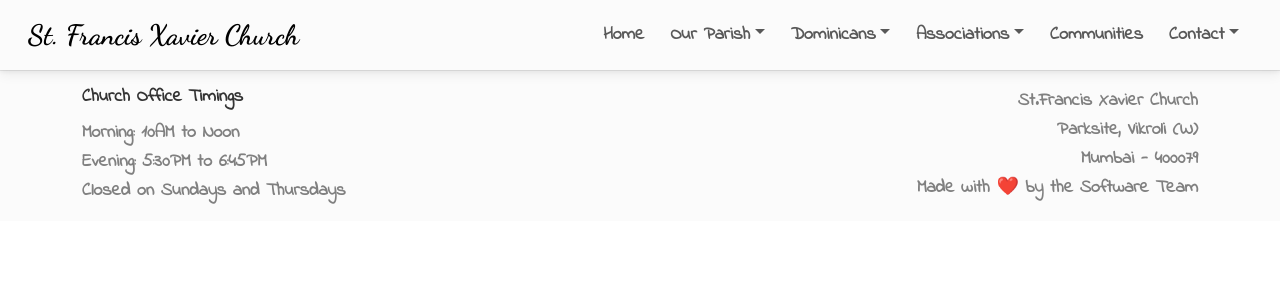
After one commit to roschlynnmichael/SFX-Church-Website, a Flask app: page /history in a window 1280 px wide. The commit adds this page. Shown: the top 300 px of the page. Run offline with Flask 3, Linux system fonts and the light colour scheme; some libraries are stand-ins or nearby versions.

Commit message:
Added history page and updated app routes

```diff
--- a/app.py
+++ b/app.py
@@ -10,5 +10,9 @@
 def homepage():
     return render_template("/webpages/home.html")
 
+@app.route("/history")
+def historypage():
+    return render_template("/webpages/history.html")
+
 if __name__ == "__main__":
     app.run(host = "0.0.0.0", port = 5000, debug = True)
--- /dev/null
+++ b/templates/webpages/history.html
@@ -0,0 +1,106 @@
+<!DOCTYPE html>
+<html lang="en">
+<head>
+    <meta charset="UTF-8">
+    <meta name="viewport" content="width=device-width, initial-scale=1, shrink-to-fit=no">
+    <title>St. Francis Xavier Church</title>
+    <link rel="stylesheet" href="{{ url_for('static', filename='css/mdb.min.css') }}">
+    <link rel="stylesheet" href="{{ url_for('static', filename='custom_css/custom_css_file.css') }}">
+    <link href="https://fonts.googleapis.com/css2?family=Dancing+Script:wght@700&family=Indie+Flower&family=Caveat:wght@400;700&display=swap" rel="stylesheet">
+    <link rel="stylesheet" href="https://cdn.datatables.net/1.11.5/css/jquery.dataTables.min.css">
+</head>
+<body>
+    <nav class="navbar navbar-expand-lg navbar-light bg-body-tertiary">
+        <div class="container-fluid">
+            <a class="navbar-brand mt-2 mt-lg-0" href="#">
+                <span class="church-name">St. Francis Xavier Church</span>
+            </a>
+            <button class="navbar-toggler" type="button" data-mdb-toggle="collapse" data-mdb-target="#navbarSupportedContent" aria-controls="navbarSupportedContent" aria-expanded="false" aria-label="Toggle navigation">
+                <i class="fas fa-bars"></i>
+            </button>
+            <div class="collapse navbar-collapse justify-content-end" id="navbarSupportedContent">
+                <ul class="navbar-nav mb-2 mb-lg-0">
+                    <li class="nav-item">
+                        <a class="nav-link indie-font" href="/">Home</a>
+                    </li>
+                    <li class="nav-item dropdown">
+                        <a class="nav-link indie-font dropdown-toggle" href="#" id="ourParishDropdown" role="button" data-mdb-toggle="dropdown" aria-expanded="false">Our Parish</a>
+                        <ul class="dropdown-menu" aria-labelledby="ourParishDropdown">
+                            <li><a class="dropdown-item indie-font-dropdown" href="history">History</a></li>
+                            <li><a class="dropdown-item indie-font-dropdown" href="#">Parish Priest</a></li>
+                            <li><a class="dropdown-item indie-font-dropdown" href="#">Patron Saint</a></li>
+                            <li><a class="dropdown-item indie-font-dropdown" href="#">Parish Council</a></li>
+                            <li><a class="dropdown-item indie-font-dropdown" href="#">Office Bearers</a></li>
+                            <li><a class="dropdown-item indie-font-dropdown" href="#">Parish Information</a></li>
+                            <li><a class="dropdown-item indie-font-dropdown" href="#">Previous Priests</a></li>
+                            <li><a class="dropdown-item indie-font-dropdown" href="#">Golden Jubilee Celebrations</a></li>
+                            <li><a class="dropdown-item indie-font-dropdown" href="#">Gallery</a></li>
+                        </ul>
+                    </li>
+                    <li class="nav-item dropdown">
+                        <a class="nav-link indie-font dropdown-toggle" href="#" id="dominicansDropdown" role="button" data-mdb-toggle="dropdown" aria-expanded="false">Dominicans</a>
+                        <ul class="dropdown-menu" aria-labelledby="dominicansDropdown">
+                            <li><a class="dropdown-item indie-font-dropdown" href="#">Our Work</a></li>
+                            <li><a class="dropdown-item indie-font-dropdown" href="#">Prayerful Thoughts</a></li>
+                            <li><a class="dropdown-item indie-font-dropdown" href="#">Donations</a></li>
+                        </ul>
+                    </li>
+                    <li class="nav-item dropdown">
+                        <a class="nav-link indie-font dropdown-toggle" href="#" id="associationsDropdown" role="button" data-mdb-toggle="dropdown" aria-expanded="false">Associations</a>
+                        <ul class="dropdown-menu" aria-labelledby="associationsDropdown">
+                            <li><a class="dropdown-item indie-font-dropdown" href="#">Altar Servers</a></li>
+                            <li><a class="dropdown-item indie-font-dropdown" href="#">Choir</a></li>
+                            <li><a class="dropdown-item indie-font-dropdown" href="#">Eucharistic Ministers</a></li>
+                            <li><a class="dropdown-item indie-font-dropdown" href="#">Lectors</a></li>
+                            <li><a class="dropdown-item indie-font-dropdown" href="#">Legion of Mary</a></li>
+                            <li><a class="dropdown-item indie-font-dropdown" href="#">Projection Team</a></li>
+                            <li><a class="dropdown-item indie-font-dropdown" href="#">Senior Citizen's Association</a></li>
+                            <li><a class="dropdown-item indie-font-dropdown" href="#">Sunday School</a></li>
+                            <li><a class="dropdown-item indie-font-dropdown" href="#">Society of St.Vincent De Paul</a></li>
+                            <li><a class="dropdown-item indie-font-dropdown" href="#">Women's Cell</a></li>
+                            <li><a class="dropdown-item indie-font-dropdown" href="#">Youth Group</a></li>
+                        </ul>
+                    </li>
+                    <li class="nav-item">
+                        <a class="nav-link indie-font" href="#">Communities</a>
+                    </li>
+                    <li class="nav-item dropdown">
+                        <a class="nav-link indie-font dropdown-toggle" href="#" id="contactDropdown" role="button" data-mdb-toggle="dropdown" aria-expanded="false">Contact</a>
+                        <ul class="dropdown-menu" aria-labelledby="contactDropdown">
+                            <li><a class="dropdown-item indie-font-dropdown" href="#">Calendar</a></li>
+                            <li><a class="dropdown-item indie-font-dropdown" href="#">Useful Resources</a></li>
+                            <li><a class="dropdown-item indie-font-dropdown" href="#">Parish Connections</a></li>
+                        </ul>
+                    </li>
+                </ul>
+            </div>
+        </div>
+    </nav>
+
+    <footer class="footer mt-auto py-3 bg-light">
+        <div class="container">
+            <div class="row">
+                <div class="col-md-6">
+                    <h5 class="indie-font">Church Office Timings</h5>
+                    <p class="indie-font mb-0">Morning: 10AM to Noon</p>
+                    <p class="indie-font mb-0">Evening: 5:30PM to 6:45PM</p>
+                    <p class="indie-font mb-0">Closed on Sundays and Thursdays</p>
+                </div>
+                <div class="col-md-6 text-md-end">
+                    <p class="indie-font mb-0">St.Francis Xavier Church</p>
+                    <p class="indie-font mb-0">Parksite, Vikroli (W)</p>
+                    <p class="indie-font mb-0">Mumbai - 400079</p>
+                    <p class="indie-font mb-0">Made with ❤️ by the Software Team</p>
+                </div>
+            </div>
+        </div>
+    </footer>
+
+    <script src="{{ url_for('static', filename='js/mdb.umd.min.js') }}"></script>
+    <script src="{{ url_for('static', filename='custom_js/dropdown_menu.js') }}"></script>
+    <script src="https://code.jquery.com/jquery-3.6.0.min.js"></script>
+    <script src="https://cdn.datatables.net/1.11.5/js/jquery.dataTables.min.js"></script>
+    <script src="{{ url_for('static', filename='custom_js/custom_table.js')}}"></script>
+
+</body>
+</html>
--- a/templates/webpages/home.html
+++ b/templates/webpages/home.html
@@ -21,12 +21,12 @@
             <div class="collapse navbar-collapse justify-content-end" id="navbarSupportedContent">
                 <ul class="navbar-nav mb-2 mb-lg-0">
                     <li class="nav-item">
-                        <a class="nav-link indie-font" href="#">Home</a>
+                        <a class="nav-link indie-font" href="">Home</a>
                     </li>
                     <li class="nav-item dropdown">
                         <a class="nav-link indie-font dropdown-toggle" href="#" id="ourParishDropdown" role="button" data-mdb-toggle="dropdown" aria-expanded="false">Our Parish</a>
                         <ul class="dropdown-menu" aria-labelledby="ourParishDropdown">
-                            <li><a class="dropdown-item indie-font-dropdown" href="#">History</a></li>
+                            <li><a class="dropdown-item indie-font-dropdown" href="history">History</a></li>
                             <li><a class="dropdown-item indie-font-dropdown" href="#">Parish Priest</a></li>
                             <li><a class="dropdown-item indie-font-dropdown" href="#">Patron Saint</a></li>
                             <li><a class="dropdown-item indie-font-dropdown" href="#">Parish Council</a></li>
```
